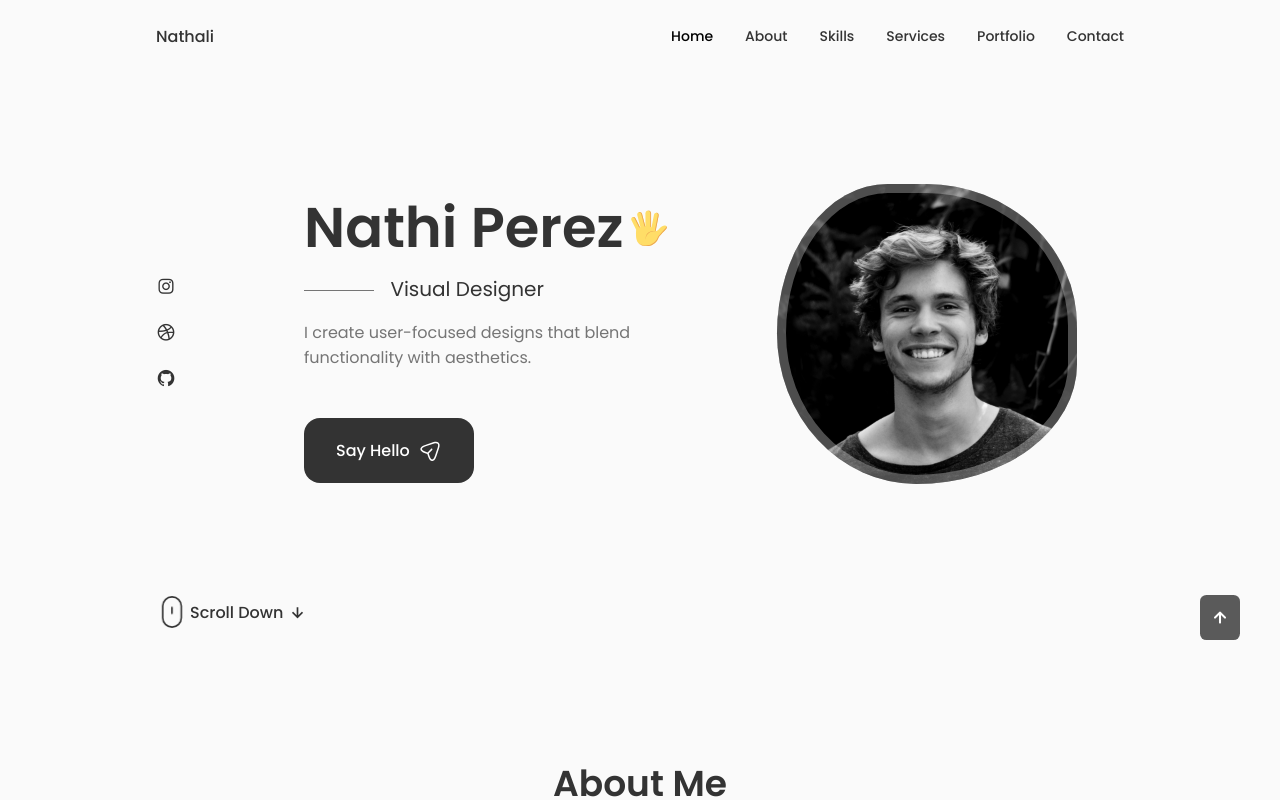
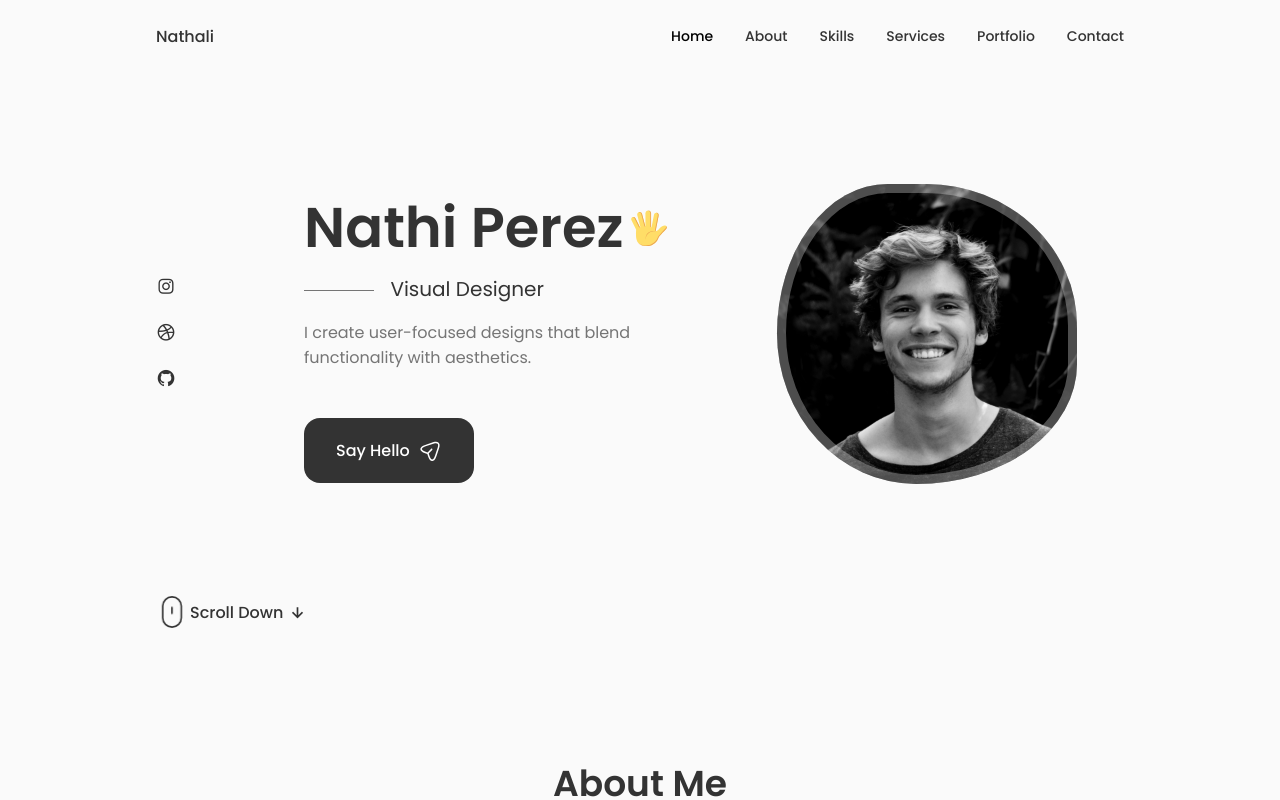
Before and after one commit to nathalipf/Portafolio, a React (Create React App) app: page / in a window 1280 px wide. Shown: the top 800 px of the page. Built offline with nearby package versions, Linux system fonts and the light colour scheme.

Commit message:
Scrollup updates

```diff
--- a/src/components/scrollup/Scrollup.jsx
+++ b/src/components/scrollup/Scrollup.jsx
@@ -1,11 +1,11 @@
 import React from 'react';
 import './scrollup.css';
 
-const Scrollup = () => {
+const ScrollUp = () => {
     window.addEventListener('scroll', function() {
-        const scrollup = document.querySelector('.scrollup');
-        if (this.scrollY >= 560) scrollup.classList.add('show-scroll');
-        else scrollup.classList.remove('show-scroll');
+        const scrollUp = document.querySelector('.scrollup');
+        if (this.scrollY >= 560) scrollUp.classList.add('show-scroll');
+        else scrollUp.classList.remove('show-scroll');
     });
   return (
     <a href="#" className="scrollup">
@@ -14,4 +14,4 @@ const Scrollup = () => {
   )
 }
 
-export default Scrollup
+export default ScrollUp
--- a/src/components/scrollup/scrollup.css
+++ b/src/components/scrollup/scrollup.css
@@ -1,7 +1,7 @@
 .scrollup {
     position: fixed;
     right: 2.5rem;
-    bottom: 20%;
+    bottom: -20%;
     background-color: var(--title-color);
     opacity: 0.8;
     padding: 0.3rem 0.5rem;
```
